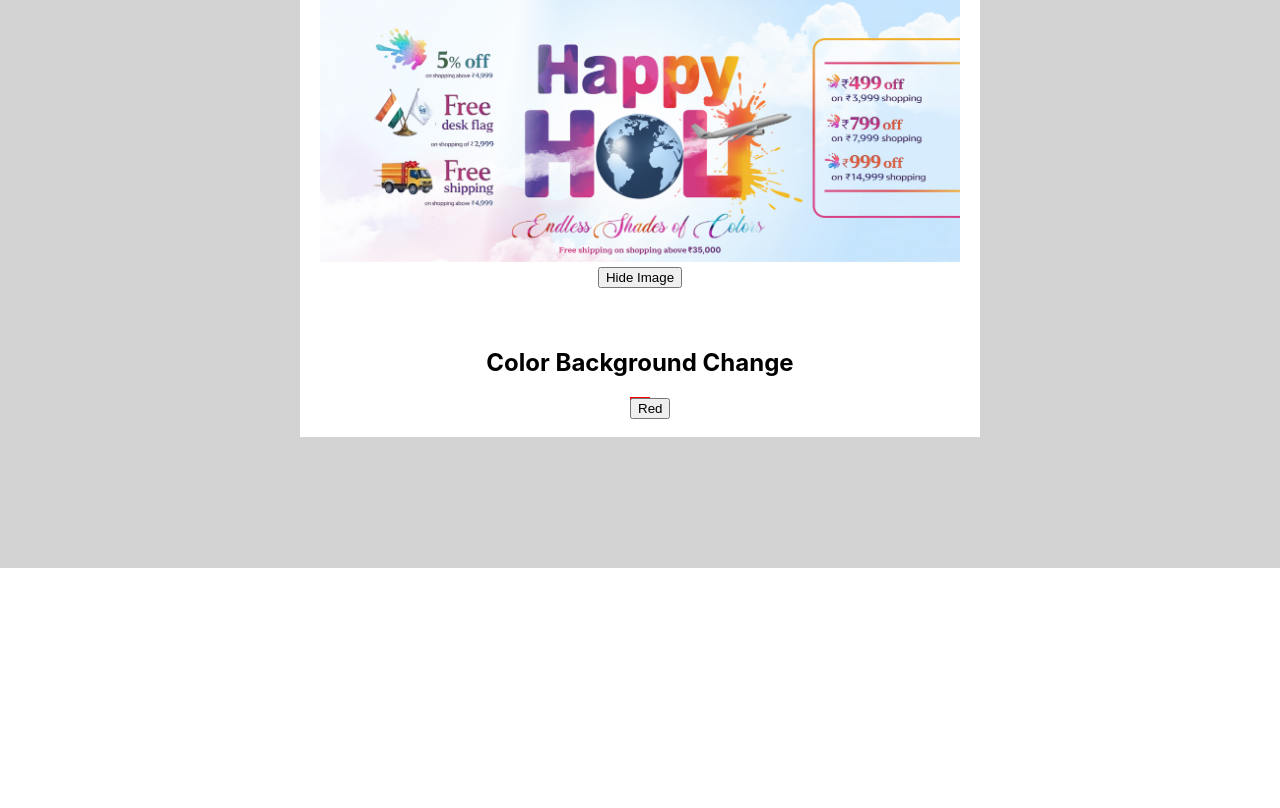
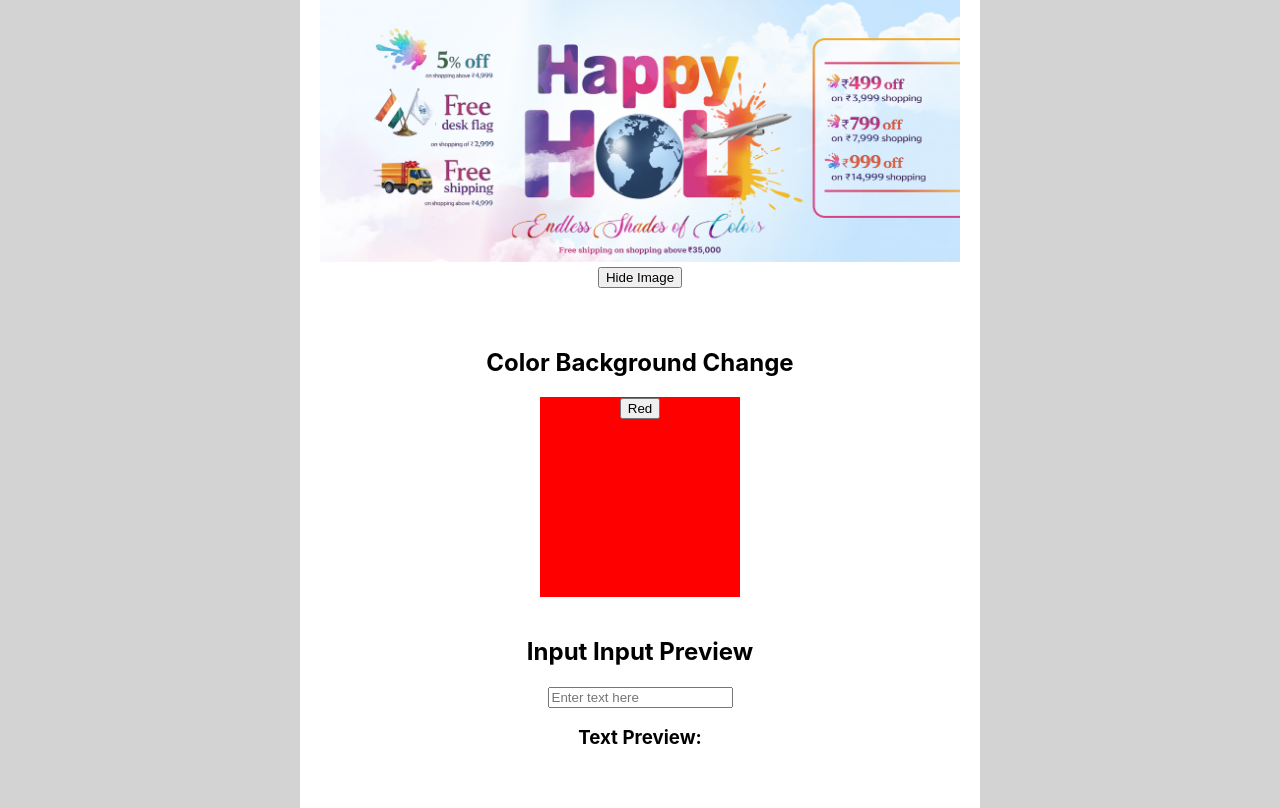
Before and after one commit to souravsharma-dev/react-state, a React (Create React App) app: page / in a window 1280 px wide. Shown: the part 253-1061 px from the top of the page. Before the commit the page ends 821 px from the top, so only its background shows below. Built offline with nearby package versions, Linux system fonts and the light colour scheme.

Commit message:
Change in the App

```diff
--- a/src/App.js
+++ b/src/App.js
@@ -5,6 +5,8 @@ const App = () => {
   const [showImage, setShowImage ]= useState(true);
 
   const [bgcolor, setbgColor] = useState('red');
+
+  const [inputValue, setInputValue] = useState('');
 
 
   return (
@@ -15,6 +17,7 @@ const App = () => {
       }
     }>
       <h1>This is App About States of React</h1>
+
       <div style={{
         margin : '0 auto',
         width: '50%',
@@ -44,12 +47,31 @@ const App = () => {
         <h2>Color Background Change</h2>
         <div style={{
           background: bgcolor,
-          width: '20px',
-          height: '20px',
+          width: '200px',
+          height: '200px',
           margin: '0 auto',
         }}>
           <button onClick={() => setbgColor(bgcolor === 'lightblue' ? 'red' : 'lightblue')}>
           {bgcolor === 'lightblue' ? 'lightblue' : 'Red'}</button>
+        </div>
+
+        <div style={{
+        margin : '0 auto',
+        width: '50%',
+        background: 'white',
+        padding: '20px',
+      }}>
+        <h2>Input Input Preview</h2>
+        <input placeholder="Enter text here"
+        onChange={(e)=> (setInputValue(e.target.value))}
+        />
+
+        <h3>Text Preview:
+          {inputValue}
+        </h3>
+
+
+
         </div>
 
 
```
